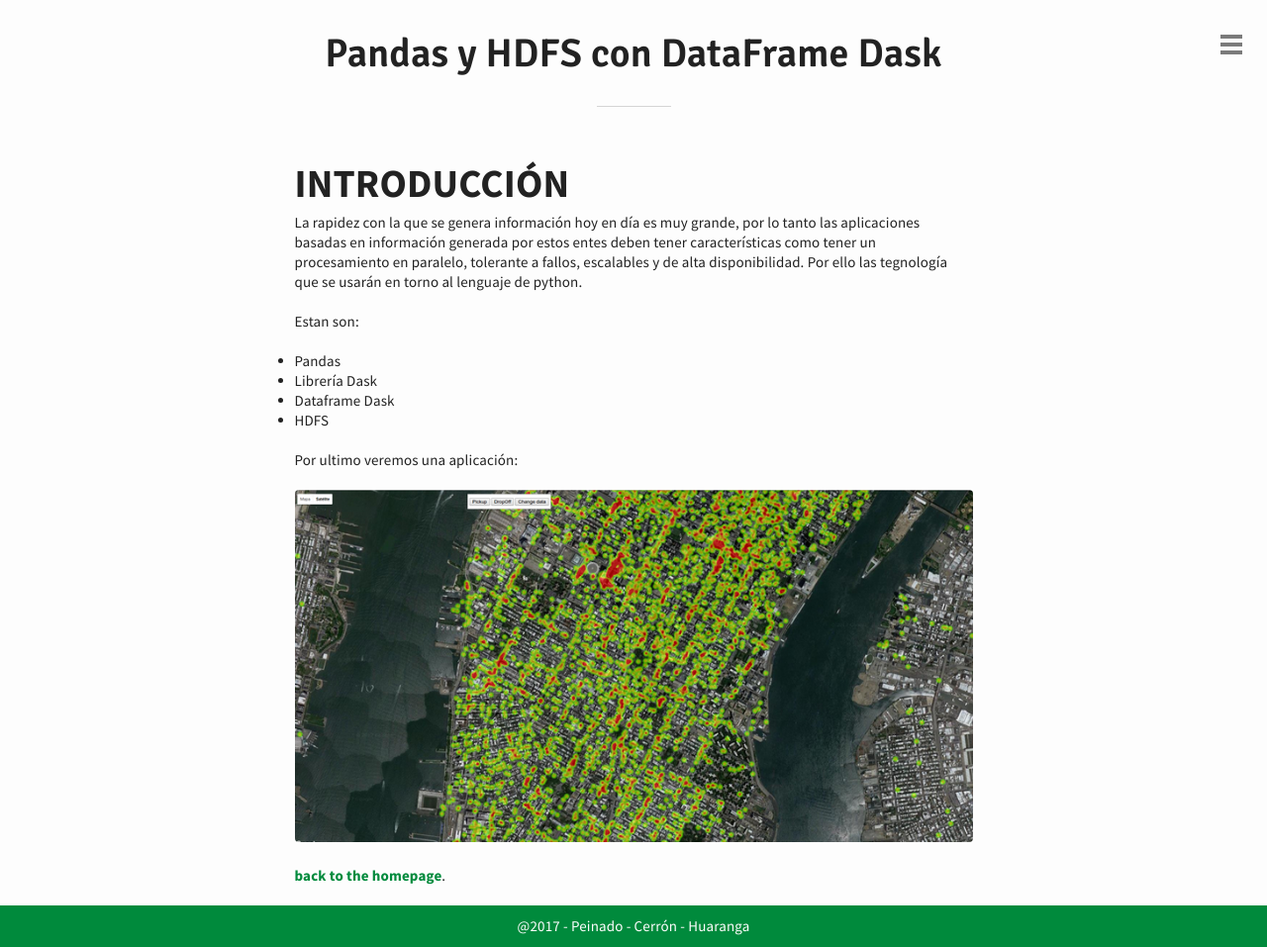
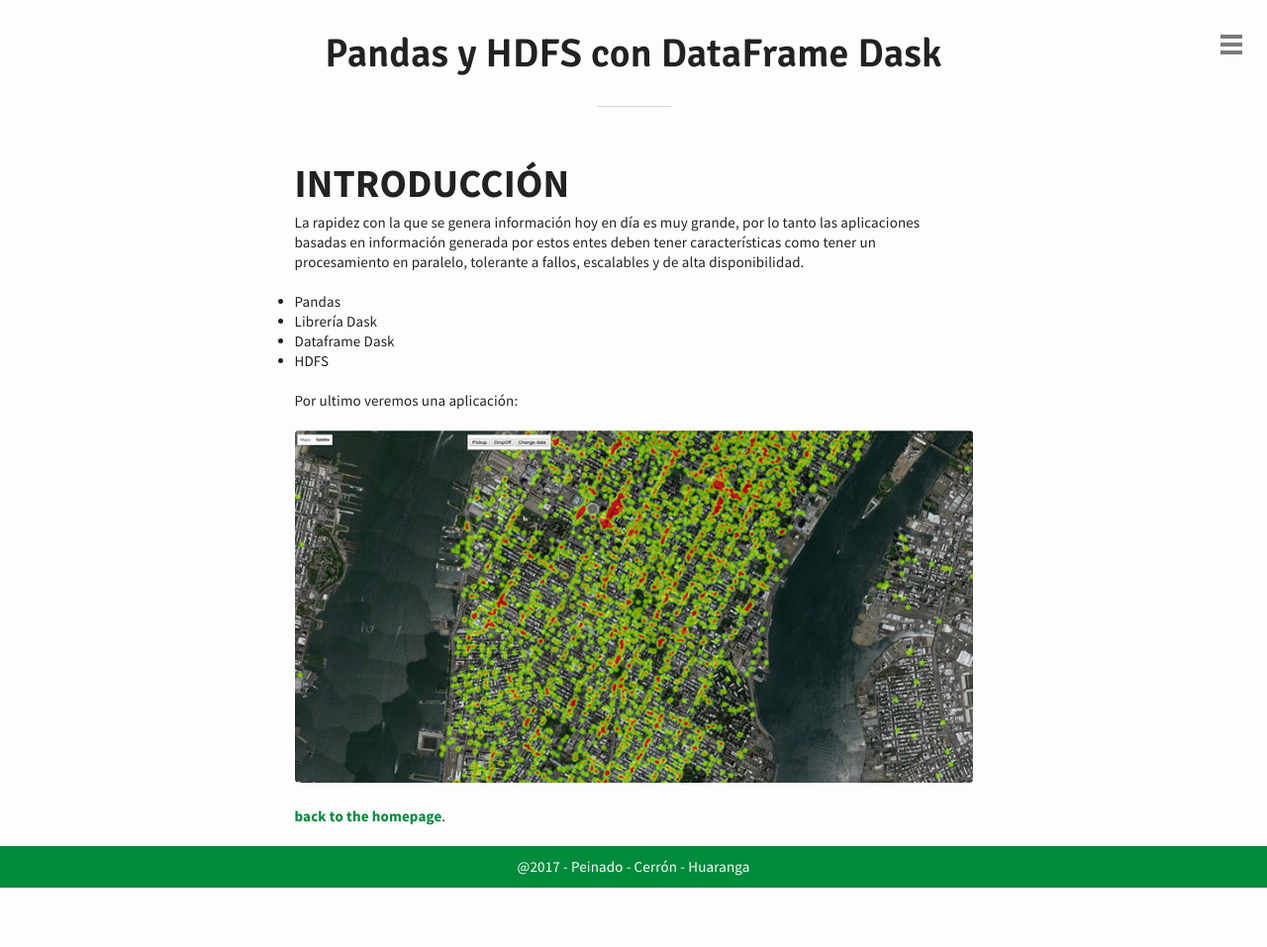
Before and after one commit to DataAnalytics171ERE/DataAnalytics171ERE.github.io, a Jekyll site: the page built from index.md, in a window 1280 px wide. Shown: the whole page at 99% size. Built offline with Jekyll 4.4.1, drawn with Linux system fonts in a browser that asks for light colours; a script that is not in the unit is left out; the list of posts is cut into pages by our own code; after the commit the page ends 900 px from its top, so only the background shows below that.

Commit message:
github pages

```diff
--- a/index.md
+++ b/index.md
@@ -4,9 +4,9 @@ title: Pandas y HDFS con DataFrame Dask
 ---
 INTRODUCCIÓN
 ====================
-La rapidez con la que se genera información hoy en día es muy grande, por lo tanto las aplicaciones basadas en información generada por estos entes deben tener características como tener un procesamiento en paralelo, tolerante a fallos, escalables y de alta disponibilidad. Por ello las tegnología que se usarán en torno al lenguaje de python.
 
-Estan son:
+La rapidez con la que se genera información hoy en día es muy grande, por lo tanto las aplicaciones basadas en información generada por estos entes deben tener características como tener un procesamiento en paralelo, tolerante a fallos, escalables y de alta disponibilidad.
+
 * Pandas
 * Librería Dask
 * Dataframe Dask
```
